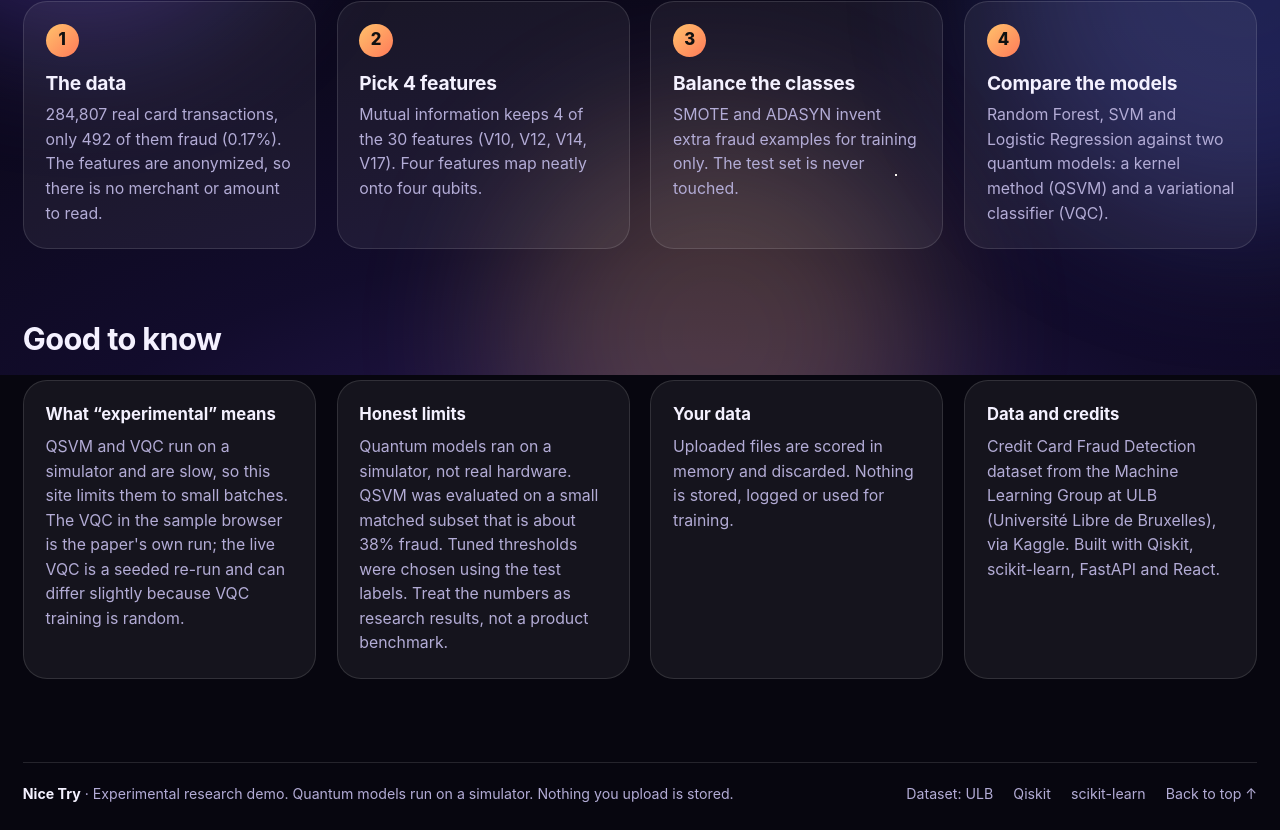
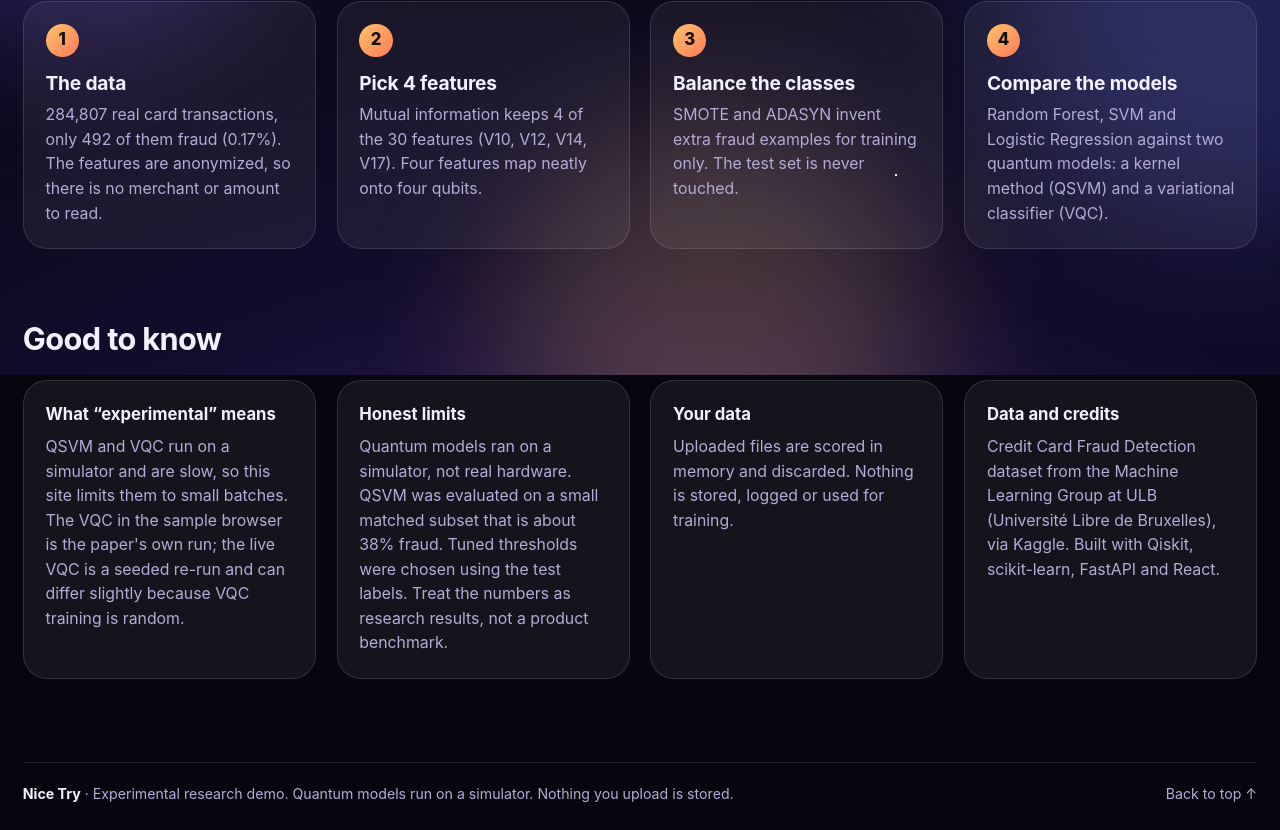
Before and after one commit to aliciaa-20/hybrid-quantum-fraud-detection, a React (Vite) app in the folder app/frontend/: page /about in a window 1280 px wide. Shown: the part 425-1255 px from the top of the page. Built offline with nearby package versions, Linux system fonts and the light colour scheme; no server answers.

Commit message:
Footer: drop credit links (credits stay on About)

```diff
--- a/app/frontend/src/components/Footer.tsx
+++ b/app/frontend/src/components/Footer.tsx
@@ -1,17 +1,12 @@
 import { APP_NAME } from "../config";
 
-const ext = { target: "_blank", rel: "noopener noreferrer" } as const;
-
-/** Slim footer: who, what it is, credits, and a way back to the top. */
+/** Slim footer: what this is, and a way back to the top. Credits live on the About page. */
 export default function Footer() {
   return (
     <footer className="site-footer">
       <div className="footer-row">
         <span><strong>{APP_NAME}</strong> · Experimental research demo. Quantum models run on a simulator. Nothing you upload is stored.</span>
         <span className="footer-links">
-          <a href="https://www.kaggle.com/datasets/mlg-ulb/creditcardfraud" {...ext}>Dataset: ULB</a>
-          <a href="https://qiskit.org" {...ext}>Qiskit</a>
-          <a href="https://scikit-learn.org" {...ext}>scikit-learn</a>
           <a href="#top" onClick={(e) => { e.preventDefault(); window.scrollTo({ top: 0, behavior: "smooth" }); }}>Back to top ↑</a>
         </span>
       </div>
```
